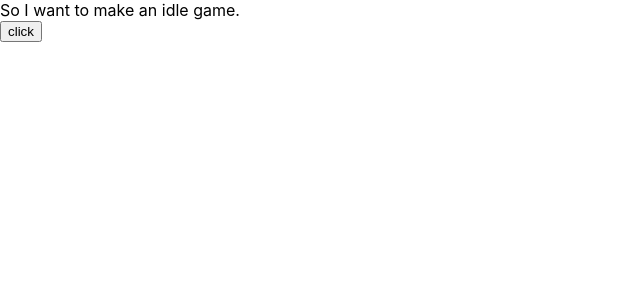
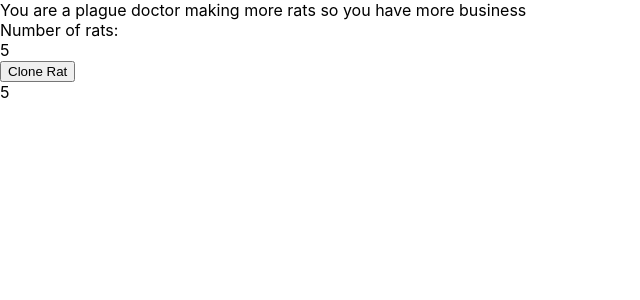
Before and after one commit to shayl83/tc-idle, a React (Create React App) app: page / in a window 1280 px wide. Shown: the top 300 px of the page, without its empty margins (0-640 px from the left). Built offline with nearby package versions, Linux system fonts and the light colour scheme.

Commit message:
added enzyme testing library

```diff
--- a/package.json
+++ b/package.json
@@ -7,9 +7,12 @@
     "@types/node": "12.0.8",
     "@types/react": "16.8.20",
     "@types/react-dom": "16.8.4",
+    "enzyme": "^3.10.0",
+    "enzyme-adapter-react-16": "^1.14.0",
     "react": "^16.8.6",
     "react-dom": "^16.8.6",
     "react-scripts": "3.0.1",
+    "react-test-renderer": "^16.8.6",
     "typescript": "3.5.2"
   },
   "scripts": {
--- a/src/App.tsx
+++ b/src/App.tsx
@@ -1,15 +1,21 @@
 import React from 'react';
 import './App.css';
-import { Button } from '../src/components/ux/Button.'
+import RatCage from '../src/components/common/RatCage';
+import Rats from '../src/components/common/Rats';
+
+const STARTUP_RATS = 5;//this should be from somewhere, like local storage
 
 const App: React.FC = () => {
   return (
     <div className="ts-idle-main-wrapper">
       <header className="ts-idle-main-header">
-        So I want to make an idle game.
+        You are a plague doctor making more rats so you have more business
       </header>
       <section className={'td-idle-main-body-container'}>
-        <Button text='click' onClick={()=>{}} />
+          <div>
+              Number of rats: <Rats propRats={STARTUP_RATS}/>
+          </div>
+          <RatCage startupRats={STARTUP_RATS}/>
       </section>
     </div>
   );
--- /dev/null
+++ b/src/components/common/RatCage.tsx
@@ -0,0 +1,43 @@
+/* eslint-disable import/first */
+
+import * as React from "react";
+const {Component} = React;
+import { Button } from '../../components/ux/Button';
+import Rats from '../common/Rats';
+
+interface RatCageProps {
+    name?: string,
+    startupRats: number
+    // username: string,
+    // age: number
+    // count:
+}
+
+interface RatCageState {
+    // count: number
+}
+
+class RatCage extends Component<RatCageProps, RatCageState> {
+    // state: RatCageState = {
+    //     count: 1
+    // };
+
+    // changeStatus = () => {
+    //     this.setState({
+    //         publicStatus: (!this.state.publicStatus)
+    //     });
+    // };
+
+    render(){
+        const { startupRats } = this.props;
+        // const { } = this.state;
+        return(
+            <div className={'metric-rat-cate-wrapper'}>
+                <Button text='Clone Rat' onClick={()=>{}} />
+                <Rats propRats={startupRats} />
+            </div>
+        )
+    }
+}
+
+export default RatCage;
--- /dev/null
+++ b/src/components/common/Rats.tsx
@@ -0,0 +1,33 @@
+import * as React from "react";
+const {Component} = React;
+
+interface RatsComponentProps {
+    propRats: number
+}
+
+interface RatsComponentState {
+    // numRats: number
+}
+
+class Rats extends Component<RatsComponentProps, RatsComponentState> {
+    // state: RatsComponentState = {
+    //     numRats: 1
+    // };
+    // changeStatus = () => {
+    //     this.setState({
+    //         numRats: this.state.numRats++
+    //     });
+    // };
+
+    render(){
+        // const { currRats} = this.props;
+        const { propRats } = this.props;
+        return(
+            <div>
+                {propRats}
+            </div>
+        )
+    }
+}
+
+export default Rats;
```
Also changed, not shown: src/components/ux/Button.tsx (renamed from src/components/ux/Button..tsx), 1 other file (tests, documents, lock files or other folders).
